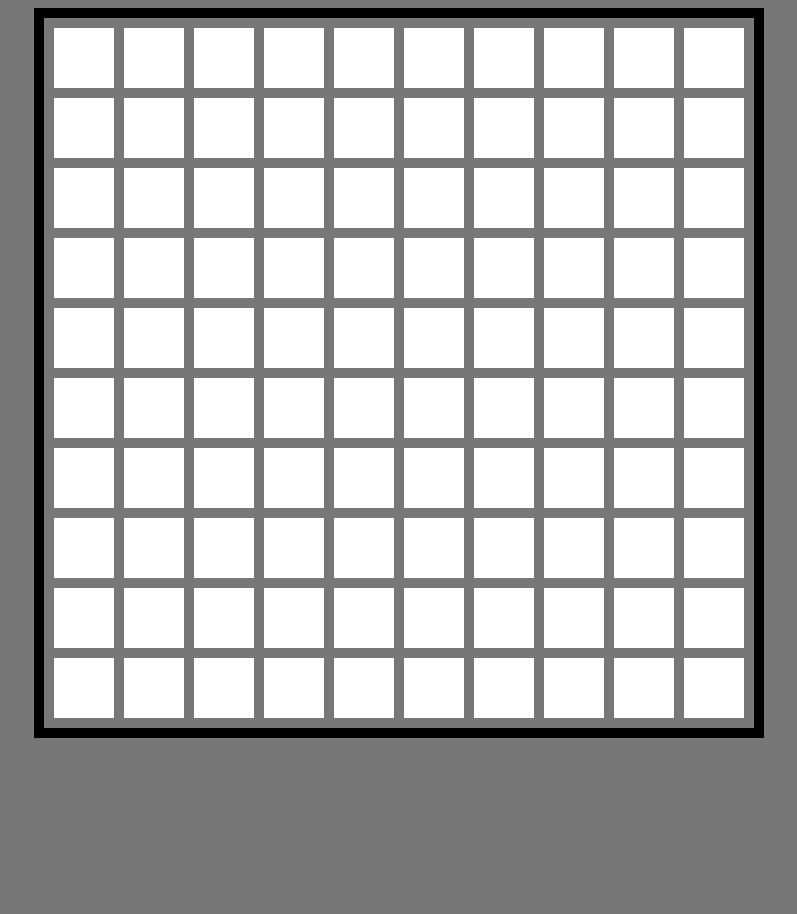
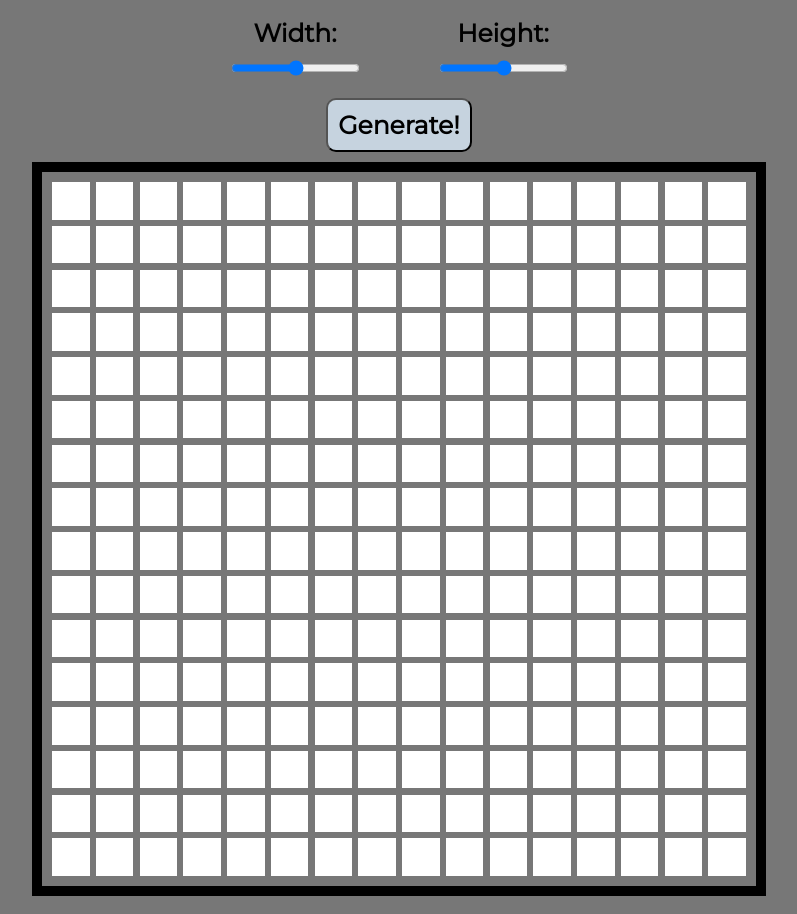
Before and after one commit to colinnnnnnnnnnn/etch-a-sketch, a plain HTML site: page index.html in a window 1280 px wide. Shown: the whole page, without its empty margins (241-1038 px from the left). Before the commit the page ends 800 px from the top, so only its background shows below. Drawn offline with Linux system fonts and the light colour scheme.

Commit message:
Add widht and height sliders, generate button

```diff
--- a/index.html
+++ b/index.html
@@ -9,6 +9,23 @@
     <link rel="stylesheet" href="style.css">
 </head>
 <body>
+
+    <div class="container">
+        <div class="input">
+            <div id="text">Width:</div>
+            <input type="range" id="width" min="1" max="100";>
+        </div>
+
+        <div class="input">
+            <div id="text">Height:</div>
+            <input type="range" id="height" min="1" max="100";>
+        </div>
+    </div>
+
+    <div class="container">
+        <button id="text">Generate!</button>
+    </div>
+
     <div class="container">
         <div class="column">
         </div>
--- a/script.js
+++ b/script.js
@@ -1,9 +1,11 @@
 let rows = [];
 let blocks = [];
 const column = document.querySelector('.column');
+const width = document.getElementById('width');
+const height = document.getElementById('height');
 
-let n = 10;
-let m = 10;
+let n = 16;
+let m = 16;
 
 column.setAttribute('style', 'gap: ' + (100/m) + 'px;');
 
--- a/style.css
+++ b/style.css
@@ -1,10 +1,22 @@
+@import url('https://fonts.googleapis.com/css2?family=Montserrat&display=swap');
+
 body {
     background-color: rgb(119, 119, 119);
+    padding: 10px;
 }
 
 .container {
     display: flex;
     justify-content: center;
+    gap: 75px;
+}
+
+.input {
+    display: flex;
+    flex-direction: column;
+    gap: 10px;
+    align-items: center;
+    margin-bottom: 10px;
 }
 
 .column {
@@ -21,3 +33,16 @@ body {
 .block {
     background-color: rgb(255, 255, 255);
 }
+
+#text {
+    font-family: 'Montserrat', sans-serif;
+    font-size: 25px;
+    font-weight: bold;
+}
+
+button {
+    margin: 10px;
+    padding: 10px;
+    border-radius: 10px;
+    background-color: rgb(198, 211, 223);
+}
```
